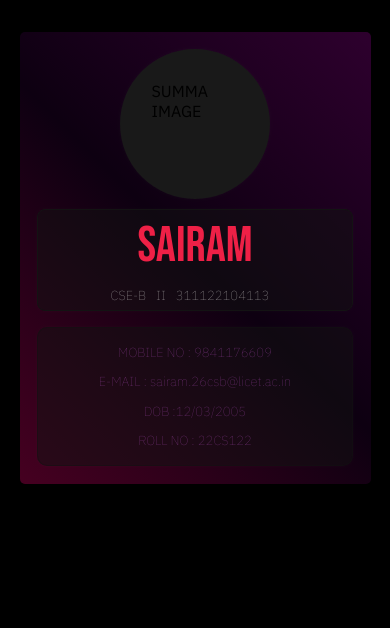
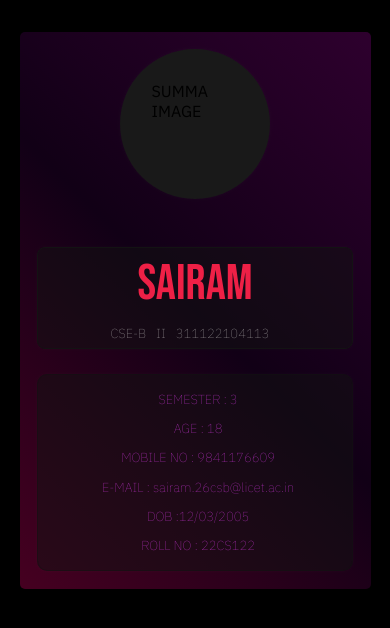
Before and after one commit to Philotheephilix/CheckMate----Attendance-tracker, a Flask app: a page that uses templates/profile/index.html in a window 390 px wide. Shown: the part 95-723 px from the top of the page. Run offline with Flask 3, Linux system fonts and the light colour scheme; some libraries are stand-ins or nearby versions; some web fonts are replaced.

Commit message:
updated profile page

```diff
--- a/templates/profile/index.html
+++ b/templates/profile/index.html
@@ -63,6 +63,15 @@
         </div>
         <div class="row">
             <div class="pinfo">
+
+               <div class="rowg">
+                <ul>
+                    <li>SEMESTER : 3</li>
+                    <LI>AGE : 18</LI>
+
+                </ul>
+
+               </div>
                <div class="rowg">
                 <ul>
                     <li>MOBILE NO : 9841176609</li>
--- a/templates/profile/style.css
+++ b/templates/profile/style.css
@@ -96,16 +96,17 @@ i{
 }
 
 .profiletab {
+    user-select: none;
     position: absolute;
-
+   margin-bottom: 5%;
     top: 15%;
     width: 90%;
-    height: max-content;
+    height: 80VH;
     left: 5%;
     padding: 2%;
     border-radius: 5px;
     z-index: -1;
-    background-image: linear-gradient(45deg,#ff007746,#c800ff11,#ff00ff2e);
+    background-image: linear-gradient(45deg,#ff007746,#c800ff16,#ff00ff2e);
 
 }
 .row{
@@ -165,47 +166,44 @@ i{
     margin-top: 5%;
     background-color:rgba(19, 19, 19, 0.5) ;
     width: 100%;
-    height: 180px;
-    text-align: center;
+    height: max-content;
+
     box-shadow: 0px 0px 5px rgba(255, 255, 255, 0.023);
 
 }
 
 ul{
     display: flex;
-    justify-content: space-around;
+    justify-content: space-between;
+    padding-left: 2%;
 
 }
 ul li{
-    font-size: 18px;
-    color: #873b8eed;
+    font-size: 20px;
+    color: #cc37d9;
     padding: 2% 0%;
     font-weight: 100;
+
 
 
 }
 .detail:hover{
     background-color:rgba(20, 20, 21, 1) ;
-    padding-top: 2.5%;
-    padding-left: 10.5%;
-    padding-right: 10.5%;
-   transition: 0.2s ease-in;
-    padding-bottom: 8%;
+    scale: 1.03;
+   transition: 0.25s ease-in;
+
     box-shadow: 0px 0px 5px rgba(81, 81, 81, 0.362);
 
 }
 .pinfo:hover{
     box-shadow: 0px 0px 5px rgba(81, 81, 81, 0.362);
     background-color:rgba(19, 19, 19, 1) ;
-
-
-   transition: 0.2s ease-in;
-
-
-
+    scale: 1.03;
+   transition: 0.25s ease-in;
+   color:#bb3bc6 ;
 }
 li :hover{
-
+    color:#bb3bc6 ;
     font-size: 20px;
 }
 
@@ -218,7 +216,7 @@ li :hover{
 }
 
 
-@media (max-width:800px){
+@media (max-width:760px){
     .navbar.sticky{
         top:0;
         position: sticky;
@@ -241,7 +239,7 @@ li :hover{
         border-radius: 10px;
         text-align: center;
         font-size: 21px;
-        transition:  0.01s ease-in;
+        transition:  0.1s ease-in;
 
 
     }
@@ -274,6 +272,9 @@ li :hover{
         padding-right: 15px;
 
     }
+    .profiletab{
+        height: max-content;
+    }
     .detail .title{
         font-size: 50px;
         color: var(--red);
@@ -285,7 +286,7 @@ li :hover{
 
     }
     .detail{
-
+        margin-top: 15%;
         text-align: center;
         padding-top: 2%;
         padding-left: 7%;
@@ -321,27 +322,33 @@ li :hover{
 
 
     }
+
     .pinfo ul li{
+
         font-size: 13px;
     }
     .pinfo{
+        margin-top: 8%;
         padding-top: 3%;
         padding-bottom: 3%;
-        height: max-content;
+
+
     }
      ul{
+        text-align: center;
         display: block;
+
+
     }
     .detail:hover{
         background-color:rgba(20, 20, 21, 1) ;
-        padding-top: 2%;
-        padding-left: 7%;
-        padding-right: 7%;
-        border-radius: 8px;
-        padding-bottom: 2%;
-       transition: 0.2s ease-in;
+        scale: 1.02;
+       transition: 0.3s ease-in;
 
         box-shadow: 0px 0px 5px rgba(81, 81, 81, 0.362);
 
     }
+    .pinfo:hover{
+        scale: 1.02;
+    }
 }
```
